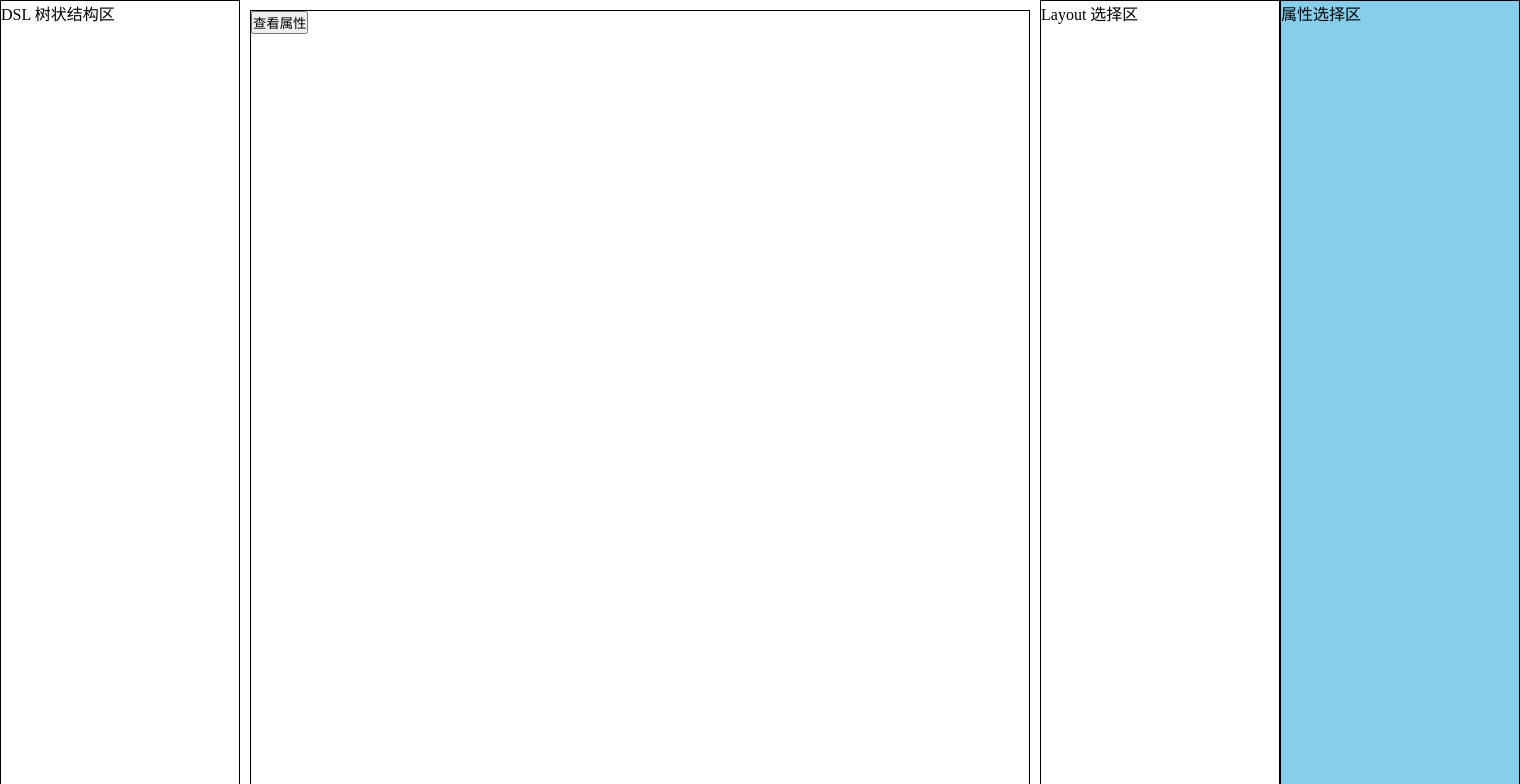
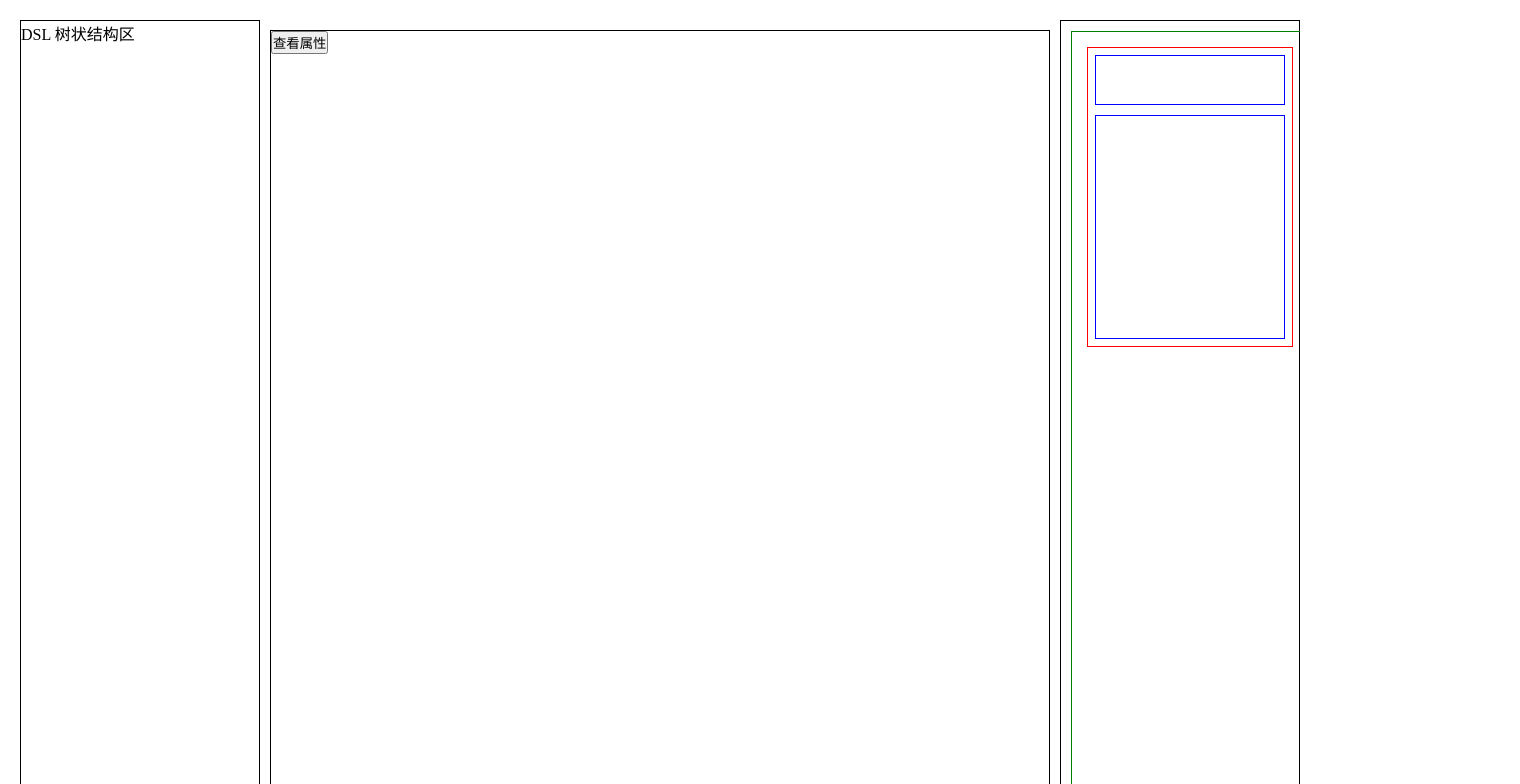
Before and after one commit to woowyl/UI2CODE, a Vue app in the folder sea/: page / in a window 1280 px wide. Shown: the top 784 px of the page, 1520 px wide, since content can reach past the window. Built offline with nearby package versions, Linux system fonts and the light colour scheme.

Commit message:
add Layout

```diff
--- a/sea/src/App.vue
+++ b/sea/src/App.vue
@@ -40,8 +40,13 @@ export default {
 
 <style lang="less">
 .wrapper {
+    * {
+        box-sizing: border-box;
+    }
     width: 100%;
     height: 100vh;
+    margin: 20px;
+    overflow: hidden;
     display: flex;
     position: relative;
 }
--- a/sea/src/components/LayoutSelect.vue
+++ b/sea/src/components/LayoutSelect.vue
@@ -1,15 +1,74 @@
 <template>
-    <div class="layout-wrapper box-border">Layout 选择区</div>
+    <div class="layout-wrapper box-border">
+        <div class="wrapper">
+            <div class="box box-3"
+                draggable="true"
+                @dragstart="dragstart"
+                @dragend="dragend">
+                <div class="item"></div>
+                <div class="item fill"></div>
+            </div>
+        </div>
+    </div>
 </template>
 
 <script>
 export default {
+    data: function() {
+        return {
 
+        }
+    },
+    methods: {
+        dragstart(event) {
+            event.dsl = {
+                'parent': 'div',
+                'child': ['div', 'p']
+            }
+            console.log('dragstart', event);
+        },
+        dragend(event) {
+            console.log(event);
+        }
+    },
+    mounted() {
+
+    }
 }
 </script>
 
 <style lang="less" scoped>
-.layout-wrapper {
-      width: 240px;
-  }
+    .layout-wrapper {
+        width: 240px;
+    }
+
+    .wrapper {
+        display: flex;
+        border: 1px solid green;
+        padding: 10px;
+        margin: 10px;
+    }
+    .wrap {
+        flex-wrap: wrap;
+    }
+    .box {
+        border: 1px solid red ;
+        display: flex;
+        flex-direction: column;
+        width: 220px;
+        height: 300px;
+        padding: 2px;
+        margin: 5px;
+        &:hover {
+            box-shadow:0px 0px 10px 5px #aaaaaa;
+        }
+    }
+    .item{
+        border: 1px solid blue;
+        height: 50px;
+        margin: 5px;
+    }
+    .fill {
+        flex: 1;
+    }
 </style>
```
